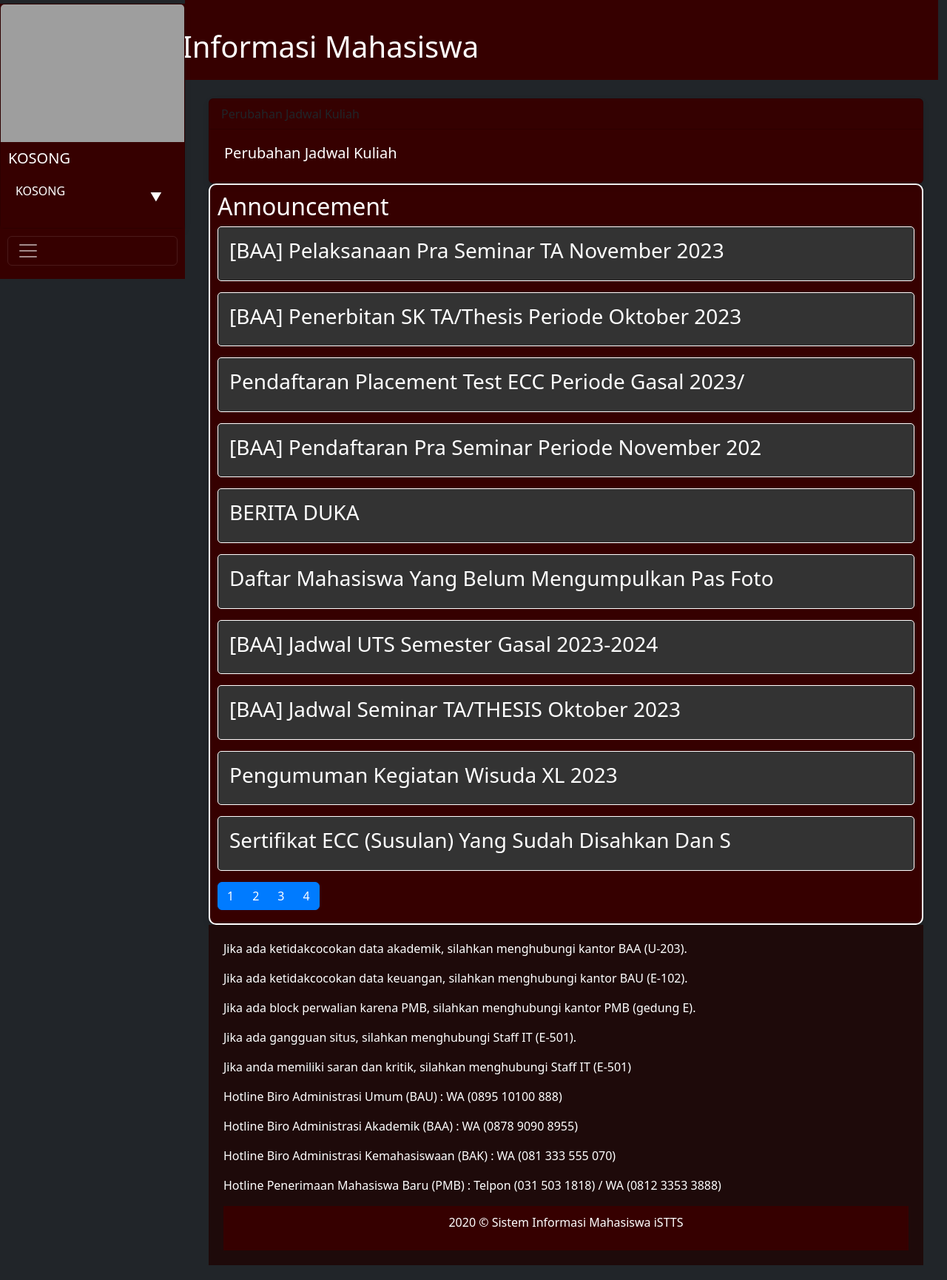
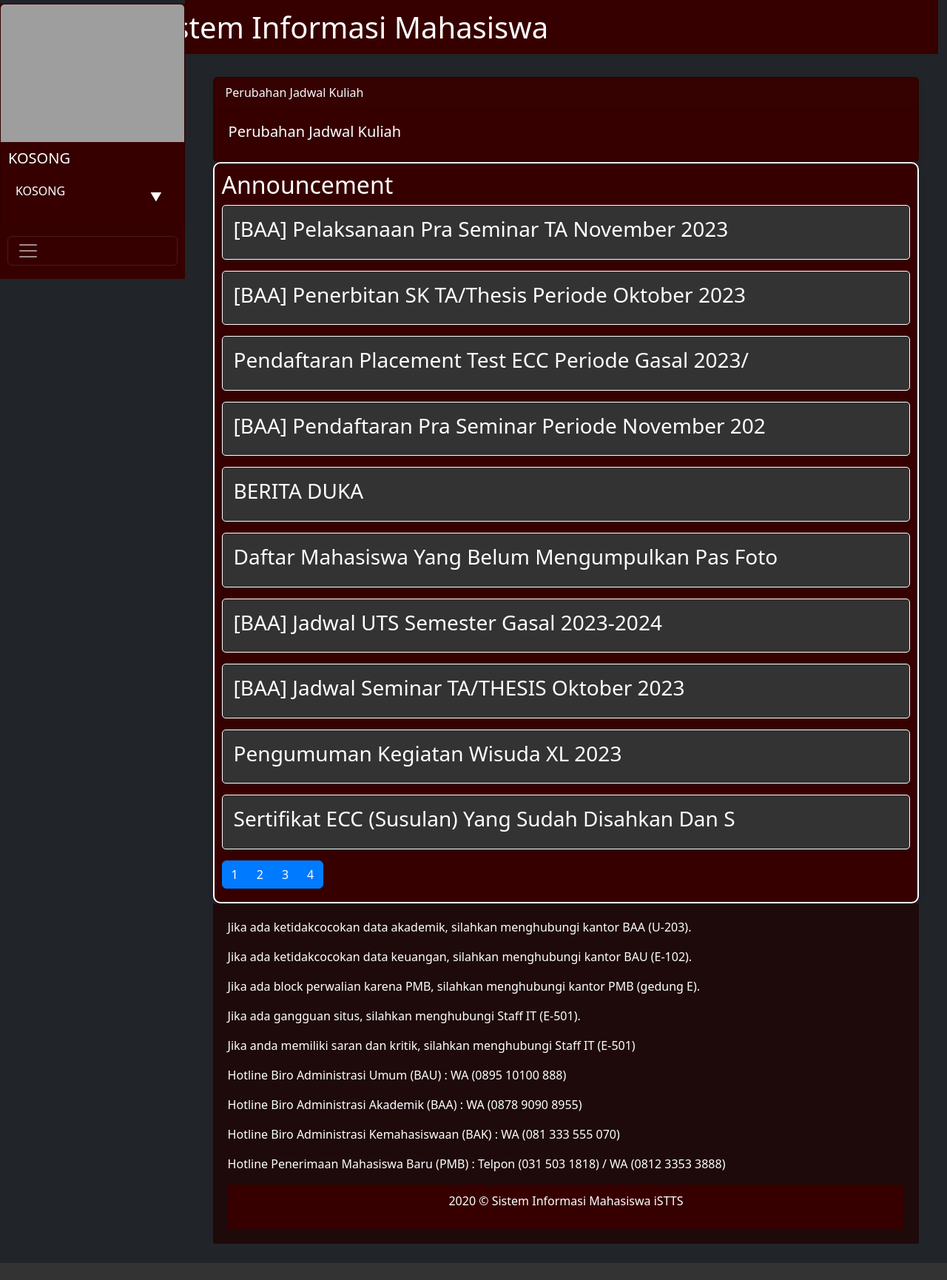
Before and after one commit to Xrror404/Project_BWP, a Laravel app: page /Home in a window 1280 px wide. Shown: the whole page at 74% size. After the commit the page ends 1707 px from the top, so only its background shows below. Run offline with Laravel 10, Linux system fonts and the light colour scheme; data comes from the database, SQL or seed files in the repository; some libraries are stand-ins or nearby versions; grey boxes are pictures that could not be loaded.

Commit message:
Front End V 1.1

```diff
--- a/Project/resources/views/home.blade.php
+++ b/Project/resources/views/home.blade.php
@@ -25,7 +25,7 @@
         </div>
     </div> --}}
     <div class="card">
-        <div class="card-header">
+        <div class="card-header text-light">
             Perubahan Jadwal Kuliah
         </div>
         <div class="card-body">
--- a/Project/resources/views/layouts/SIM.blade.php
+++ b/Project/resources/views/layouts/SIM.blade.php
@@ -17,8 +17,9 @@
             color: white;
             padding: 1%;
             display: flex;
-            position: inherit;
-            margin-left: 5em;
+            justify-content: space-between;
+            align-items: center;
+            padding-left: 10vw;
         }
 
         #DropDownButton .dropdown-menu .dropdown-item:hover {
@@ -31,6 +32,7 @@
             color: white;
             padding: 10px;
         }
+
         .sidebar {
             width: 250px;
             height: 100%;
@@ -45,7 +47,7 @@
         .content {
             margin-left: 250px;
             /* Adjust according to the sidebar width */
-            padding: 20px;
+            padding: 2vw;
         }
 
         /* Style the sidebar links */
@@ -280,11 +282,10 @@
         </div>
     </div>
     <div class="container-fluid">
-        <!-- Header -->
         <header>
-            <div class="container p-0 justify-content-center">
-                <img src="../Assets/logoistts.png" alt="" style="height: 2vw; height: 2vw">
-                <h1>Sistem Informasi Mahasiswa</h1>
+            <div class="container p-0 d-flex align-items-center">
+                <img src="../Assets/logoistts.png" alt="" style="height: 2vw; height: 6vh;">
+                <h1 class="ms-3 mb-0">Sistem Informasi Mahasiswa</h1>
             </div>
         </header>
         <div class="content bg-dark">
--- a/Project/resources/views/point.blade.php
+++ b/Project/resources/views/point.blade.php
@@ -21,7 +21,7 @@
         <div class="card-body">
             <div class="row">
                 <div class="col-md-6">
-                    <h5 class="card-title"> Point Kemahasiswaan </h5>
+                    <h1 class="card-title"> Point Kemahasiswaan </h1>
                 </div>
                 <div class="col-md-6 text-right">
                     <h6 class="card-title">Cetak</h6>
```
Also changed, not shown: Project/resources/views/Login.blade.php (+6 -3 lines).
